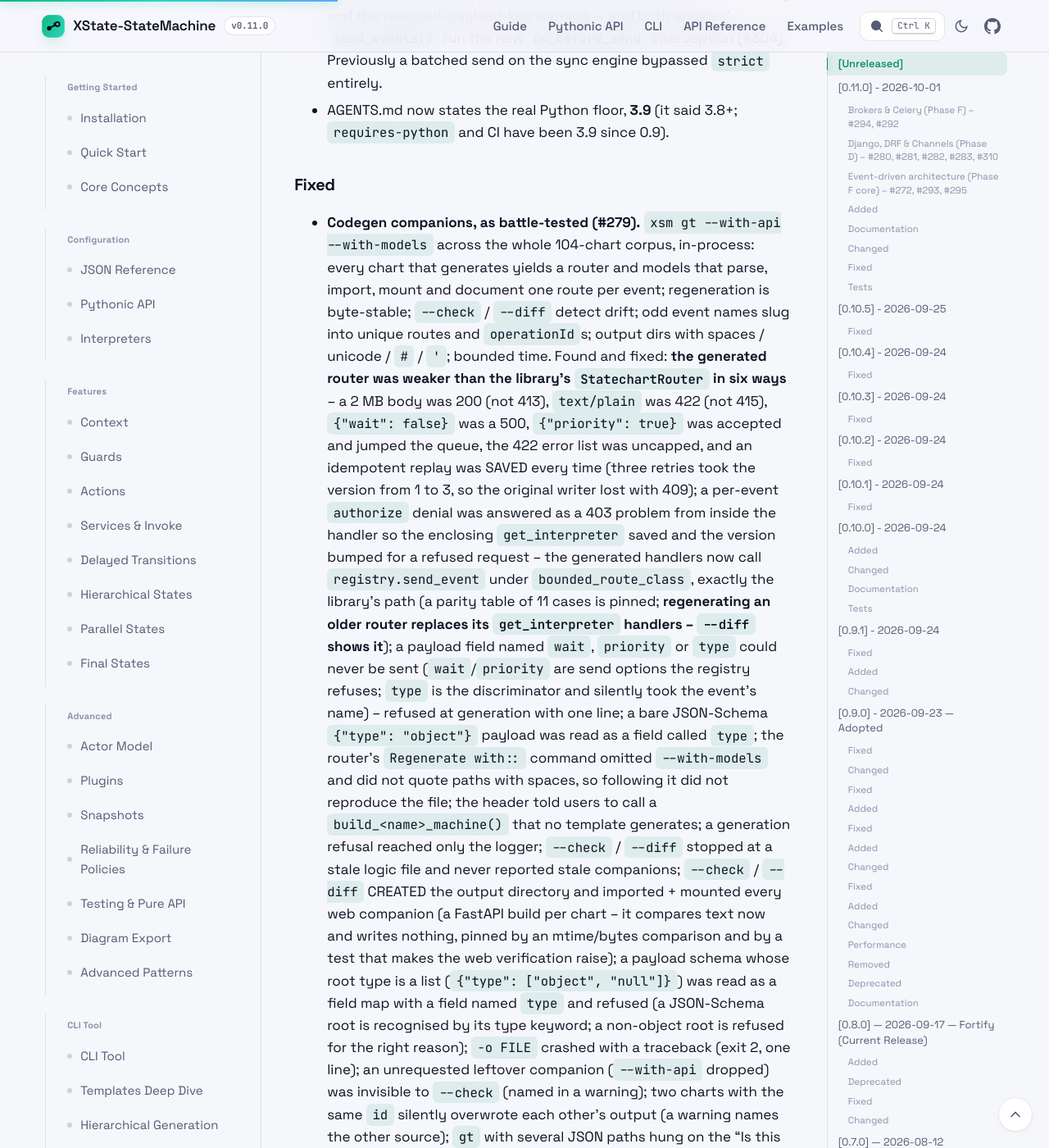
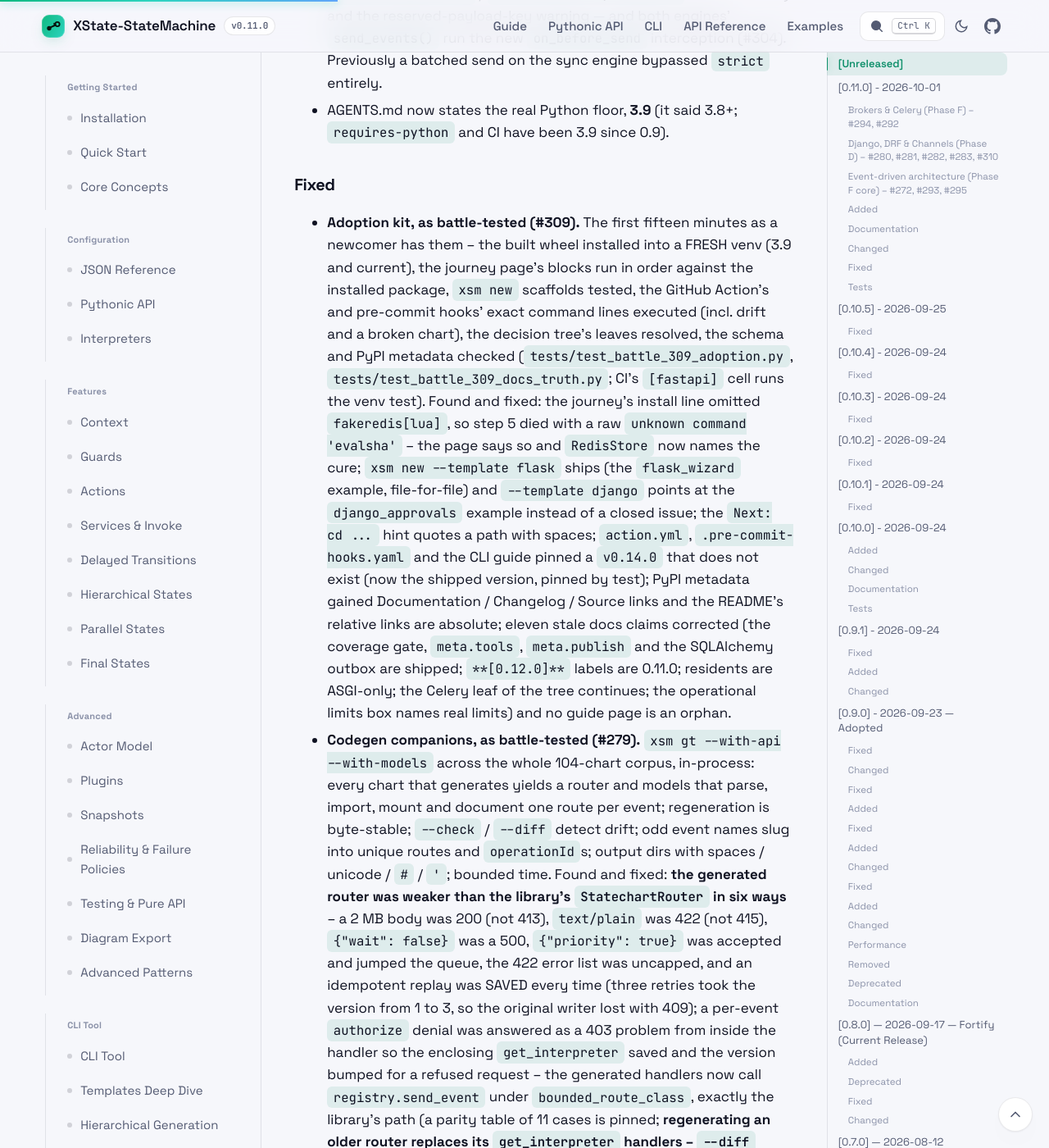
Before and after one commit to basiltt/xstate-statemachine, a Jekyll site: the page built from docs/_guide/changelog.md, in a window 1280 px wide and 1400 px high, scrolled down 43898 px. Shown: the whole window at 82% size. Built offline with Jekyll 4.4.1, drawn with Linux system fonts in a browser that asks for light colours; some of the changed text lies outside the part shown.

Commit message:
battle(#309): merge adversaries A (fresh 3.9 venv + core-only cp1252 console journeys; xsm new --template flask ships, django points at the example; Next-hint quotes spaces; action/hook/cli pins name the shipped version; PyPI project URLs) and B (eleven stale docs claims corrected to shipped 0.11.0, orphan-page and version-label tests); integrator fixes (sqlalchemy outbox heading, README absolute links, cli/journey mention flask); changelog bullet both copies
Co-Authored-By: Claude Fable 5 <noreply@anthropic.com>

```diff
--- a/docs/_guide/changelog.md
+++ b/docs/_guide/changelog.md
@@ -1456,6 +1456,29 @@ _No unreleased changes yet._
 
 ### Fixed
 
+- **Adoption kit, as battle-tested (#309).** The first fifteen minutes
+  as a newcomer has them -- the built wheel installed into a FRESH venv
+  (3.9 and current), the journey page's blocks run in order against the
+  installed package, `xsm new` scaffolds tested, the GitHub Action's and
+  pre-commit hooks' exact command lines executed (incl. drift and a
+  broken chart), the decision tree's leaves resolved, the schema and
+  PyPI metadata checked (`tests/test_battle_309_adoption.py`,
+  `tests/test_battle_309_docs_truth.py`; CI's `[fastapi]` cell runs the
+  venv test). Found and fixed: the journey's install line omitted
+  `fakeredis[lua]`, so step 5 died with a raw `unknown command 'evalsha'`
+  -- the page says so and `RedisStore` now names the cure; `xsm new
+  --template flask` ships (the `flask_wizard` example, file-for-file)
+  and `--template django` points at the `django_approvals` example
+  instead of a closed issue; the `Next: cd ...` hint quotes a path with
+  spaces; `action.yml`, `.pre-commit-hooks.yaml` and the CLI guide
+  pinned a `v0.14.0` that does not exist (now the shipped version, pinned
+  by test); PyPI metadata gained Documentation / Changelog / Source links
+  and the README's relative links are absolute; eleven stale docs
+  claims corrected (the coverage gate, `meta.tools`, `meta.publish` and
+  the SQLAlchemy outbox are shipped; `**[0.12.0]**` labels are 0.11.0;
+  residents are ASGI-only; the Celery leaf of the tree continues; the
+  operational limits box names real limits) and no guide page is an
+  orphan.
 - **Codegen companions, as battle-tested (#279).** `xsm gt --with-api
   --with-models` across the whole 104-chart corpus, in-process: every
   chart that generates yields a router and models that parse, import,
```
Also changed, not shown: docs/_guide/cli.md (+1 -1 lines), docs/_guide/integration-sqlalchemy.md (+1 -1 lines), docs/_guide/integrations.md (+1 -1 lines), CHANGELOG.md, README.md.
